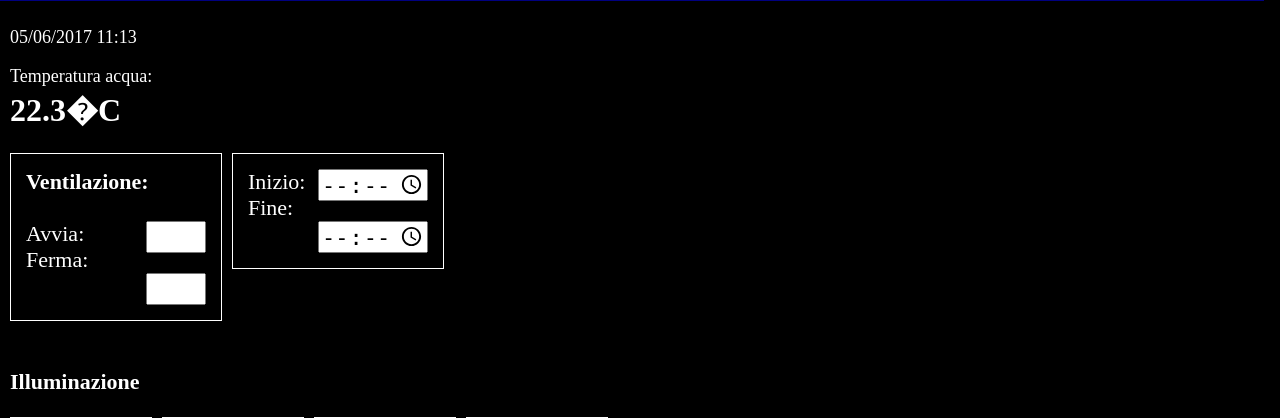
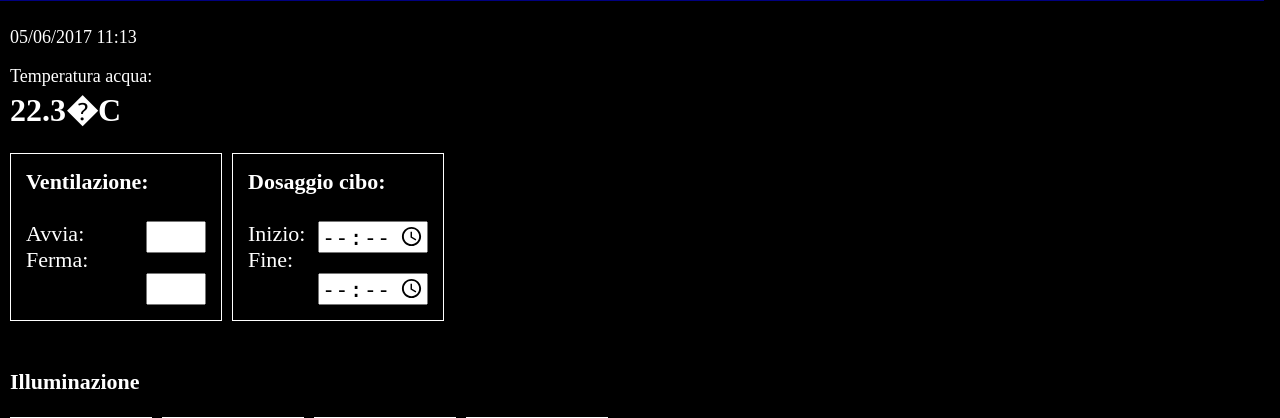
Before and after one commit to mascalx/Aquarius, a PHP site: page / in a window 1280 px wide. Shown: the part 164-582 px from the top of the page. Run offline with PHP 8.4, Linux system fonts and the light colour scheme; data that the repository does not hold is empty.

Commit message:
Update index.php

```diff
--- a/web/index.php
+++ b/web/index.php
@@ -67,6 +67,7 @@
         Ferma: <input style="float:right;" type="number" name="fan_stop" min="0" max="35" onchange="SetLine(this.value,'2')" value=<?php echo GetLine(2); ?> /><br/><br/>
     </div>
     <div class="maschera" style="width:180px;">
+        <b>Dosaggio cibo:</b><br/><br/>
         Inizio: <input style="width:110px;height:32px;float:right;" type="time" name="lunch_time" onchange="SetLine(this.value,'12')" value=<?php echo GetLine(12); ?> /><br/>
         Fine: <input style="width:110px;height:32px;float:right;" type="time" name="elunch_time" onchange="SetLine(this.value,'13')" value=<?php echo GetLine(13); ?> /><br/><br/>
     </div>
```
